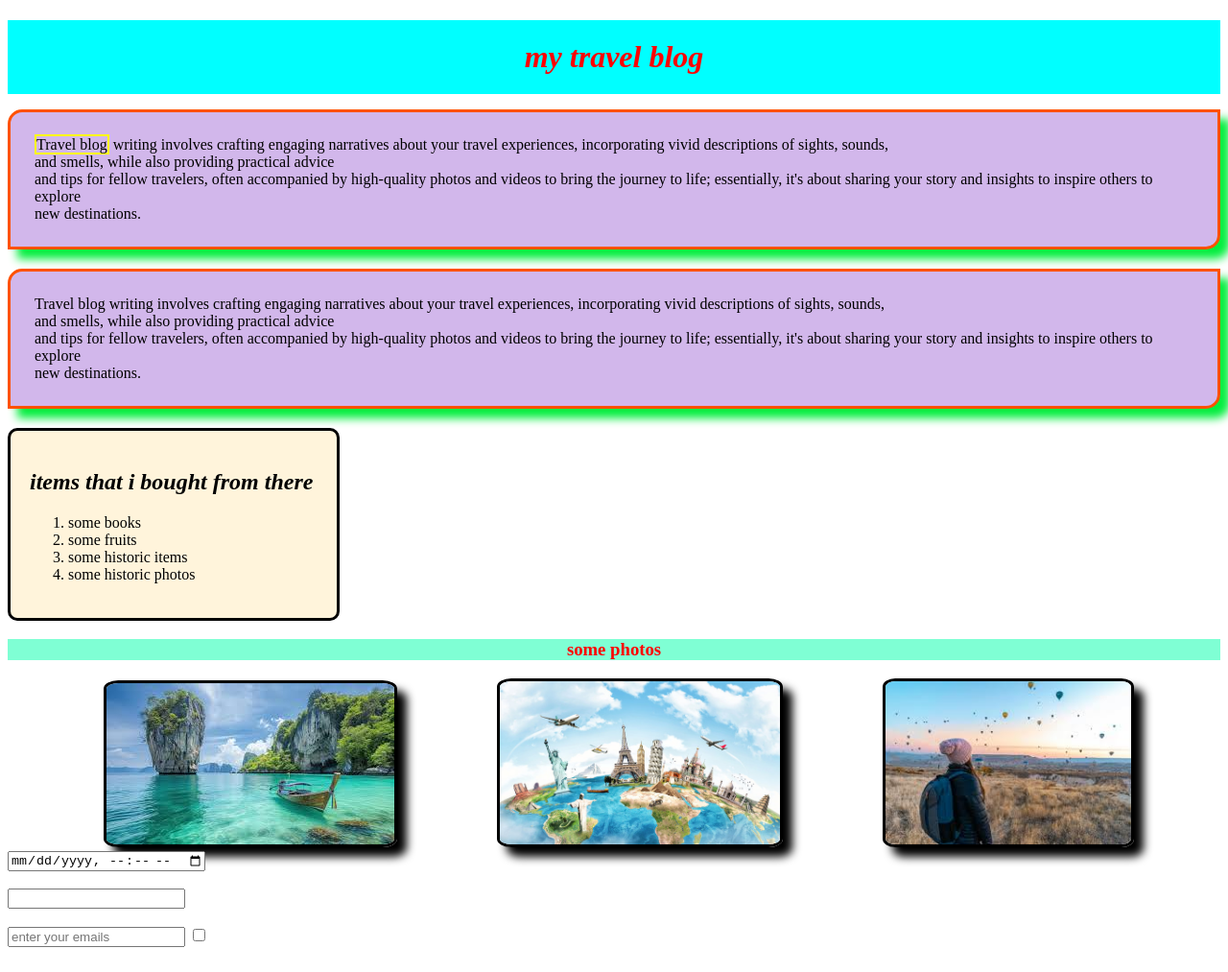
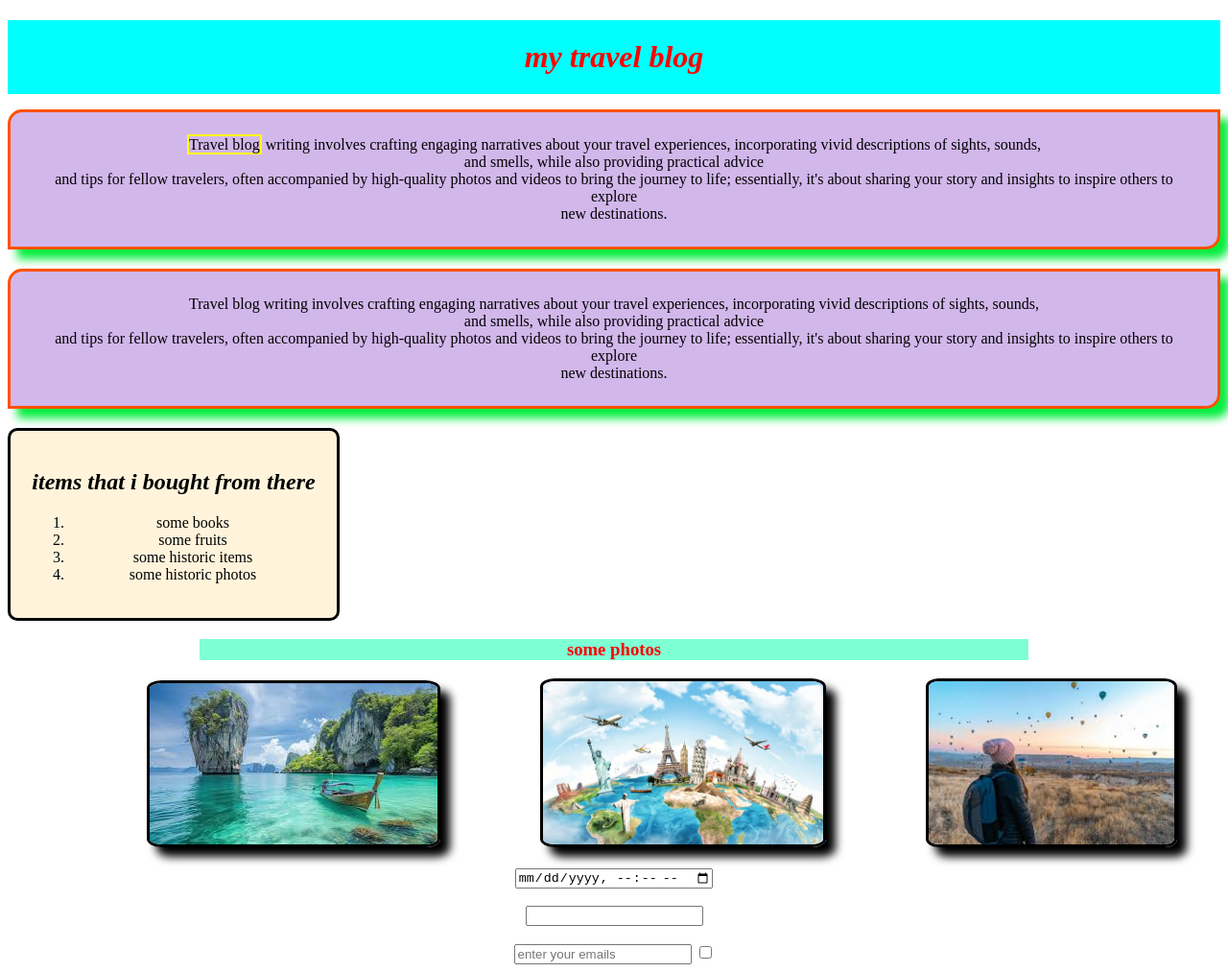
Before and after one commit to samiul-alim12/three-module-practise, a plain HTML site: page index.html in a window 1280 px wide. Shown: the whole page at 96% size. Drawn offline with Linux system fonts and the light colour scheme.

Commit message:
added align

```diff
--- a/index.html
+++ b/index.html
@@ -12,6 +12,7 @@
 
 </head>
 <body>
+
     <h1><strong><em>my travel blog</strong></em></h1>
 <div class="travel">
     <p><span class="blog">Travel blog</span> writing involves crafting engaging narratives about your travel experiences, incorporating vivid descriptions of sights, sounds, <br> and smells, while also providing practical advice <br> and tips for fellow travelers, often accompanied by high-quality photos and videos to bring the journey to life; essentially, it's about sharing your story and insights to inspire others to explore <br>new destinations. </p>
@@ -31,7 +32,7 @@
    <h3 class="photo"><b>some photos</b></h3>
    <img src="images/images1.jpg" alt="image is coming">
    <img height="170px" src="images/images2.jpg" alt="image is coming">
-   <img height="170px" src="images/images3.jpg" alt="image is coming"><br>
+   <img height="170px" src="images/images3.jpg" alt="image is coming"><br><br>
 </div>
 <div>
     <form action="">
@@ -41,6 +42,9 @@
         <input type="checkbox" name="" id="">
     </form>
 </div>
+</div>
 
 </body>
+
+
 </html>
--- a/style/styles.css
+++ b/style/styles.css
@@ -42,6 +42,12 @@ img{
     text-align:center;
     color: red;
     background-color: aquamarine;
+    margin-left: 200px;
+     margin-right: 200px;
+
+}
+div{
+    text-align: center;
 }
 input{
     color: red;
```
